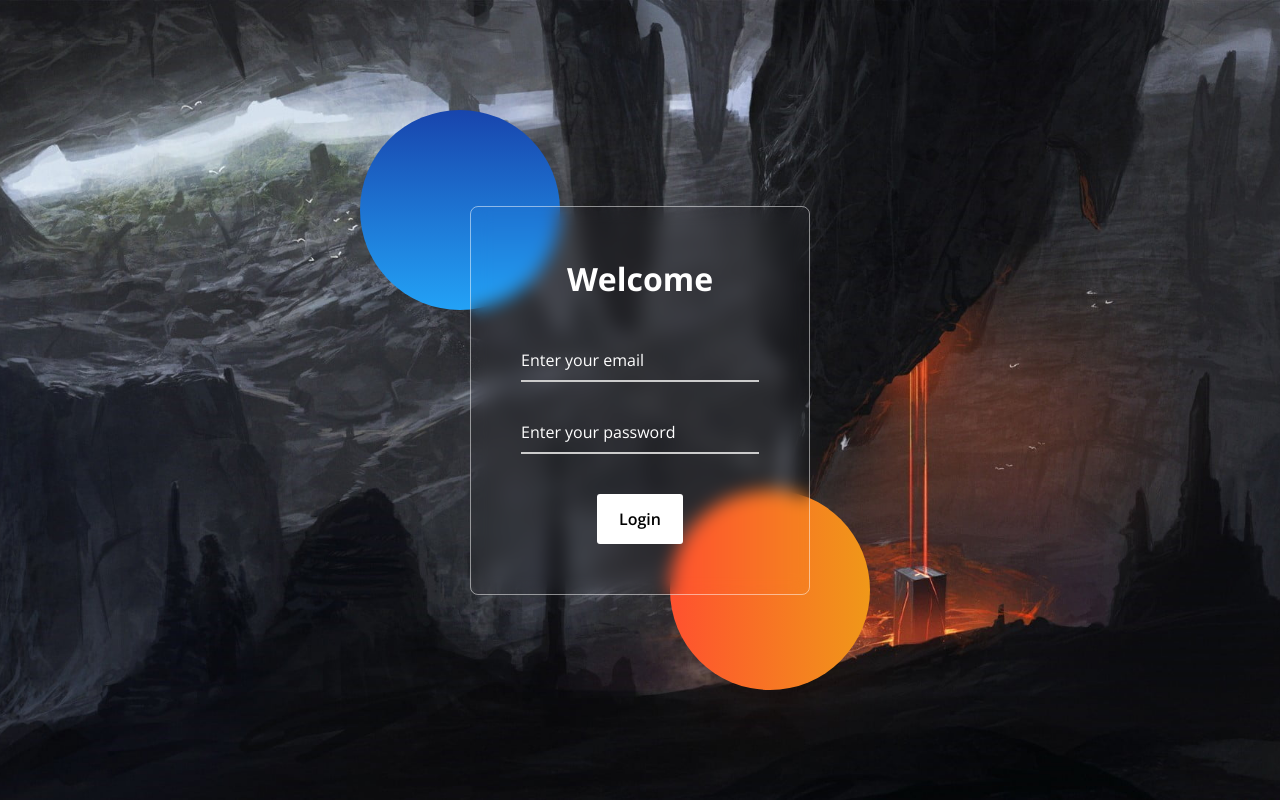
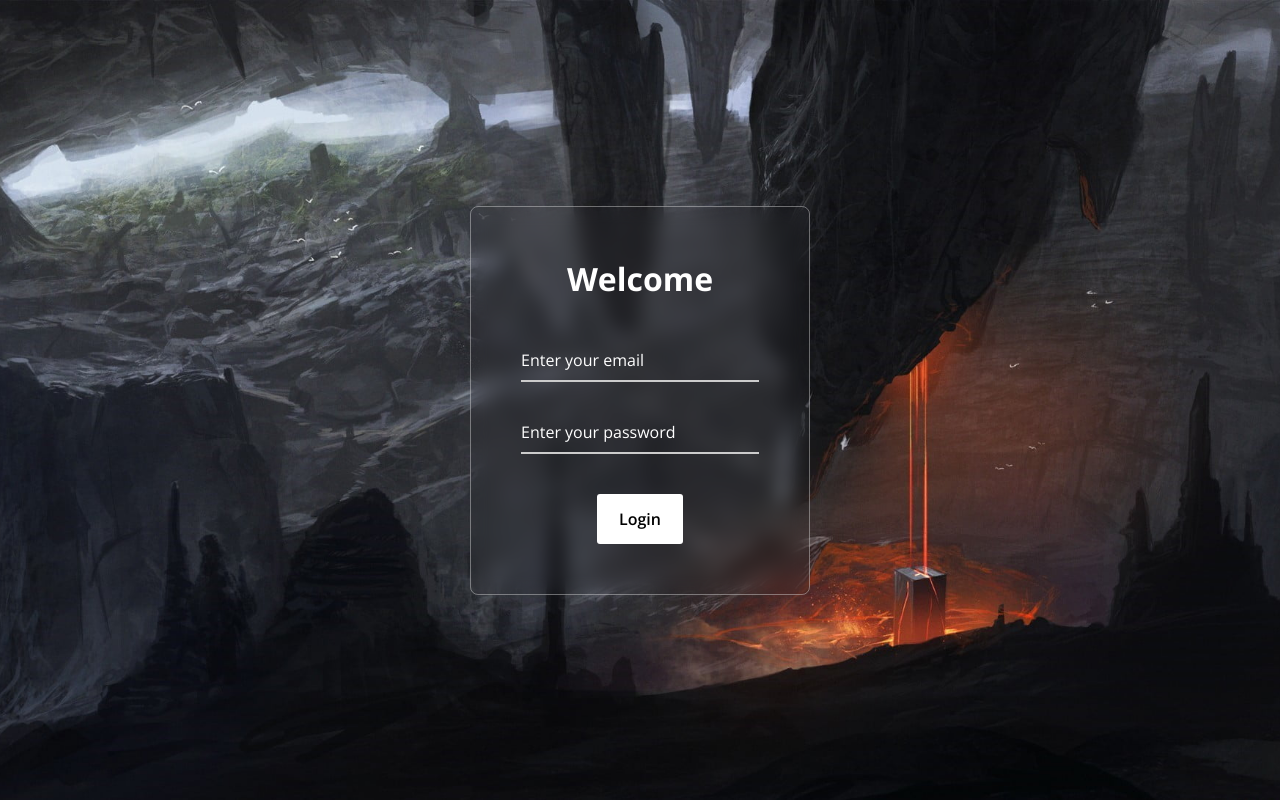
Before and after one commit to aagoranov/goranov, a plain HTML site: page index.html in a window 1280 px wide. Drawn offline with nearby package versions, Linux system fonts and the light colour scheme.

Commit message:
Add files via upload

```diff
--- a/assets/css/styles.css
+++ b/assets/css/styles.css
@@ -23,45 +23,12 @@ body {
   background-size: cover;
 }
 
-.background{
-  width: 400px;
-  height: 420px;
-  position: absolute;
-  transform: translate(-50%,-50%);
-  left: 50%;
-  top: 50%;
-}
-
-.background .shape{
-  height: 200px;
-  width: 200px;
-  position: absolute;
-  border-radius: 50%;
-}
-.shape:first-child{
-  background: linear-gradient(
-      #1845ad,
-      #23a2f6
-  );
-  left: -80px;
-  top: -80px;
-}
-.shape:last-child{
-  background: linear-gradient(
-      to right,
-      #ff512f,
-      #f09819
-  );
-  right: -30px;
-  bottom: -80px;
-}
-
 .wrapper {
   width: 340px;
   border-radius: 8px;
   padding: 50px;
   text-align: center;
-  border: 1px solid rgba(255, 255, 255, 0.5);
+  border: 1px solid rgba(235, 235, 235, 0.4);
   backdrop-filter: blur(9px);
   -webkit-backdrop-filter: blur(9px);
 }
```
